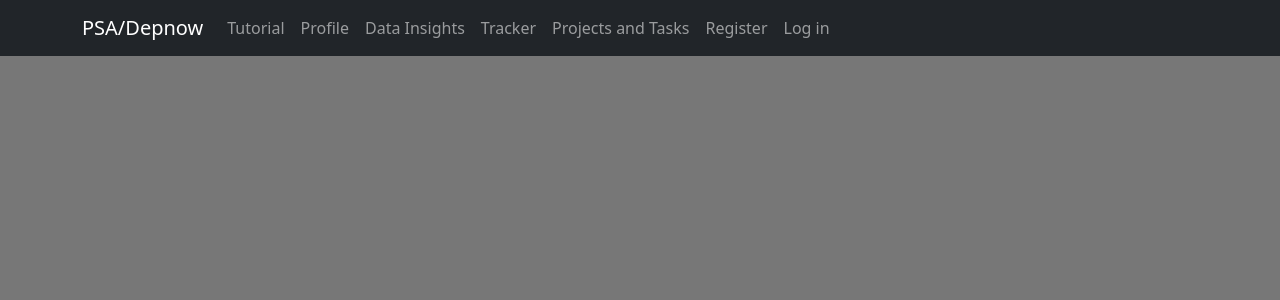
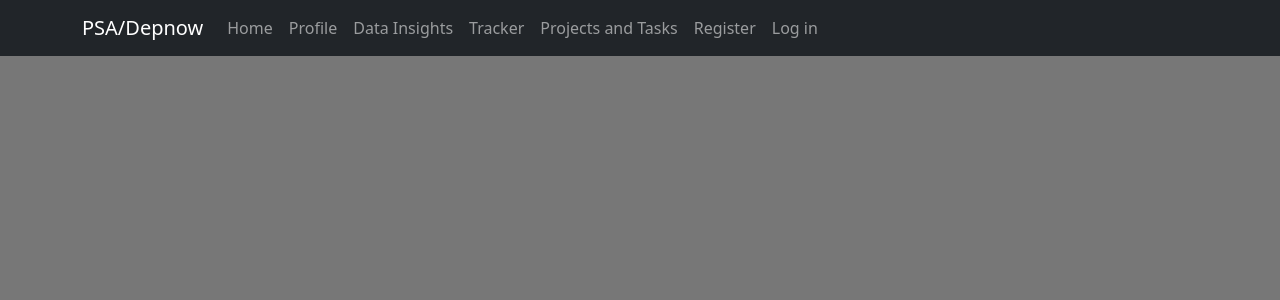
Before and after one commit to 2062GlossyLedge/Depnow_Web_App_, a Django app: template depnowApp/depnowAppMVC/templates/slideshow.html in a window 1280 px wide. Shown: the top 300 px of the page. Run offline with Django 4.2, Linux system fonts and the light colour scheme; the template is opened without the code that fills it, so the values that code supplies are empty; some libraries are stand-ins or nearby versions.

Commit message:
Made the tutorial the startin pg

```diff
--- a/depnowApp/depnowAppMVC/templates/base.html
+++ b/depnowApp/depnowAppMVC/templates/base.html
@@ -31,7 +31,7 @@
       <div class="collapse navbar-collapse" id="navbarNav">
         <ul class="navbar-nav">
           <li class="nav-item">
-            <a class="nav-link" href="{% url 'slideshow' %}">Tutorial</a>
+            <a class="nav-link" href="{% url 'slideshow' %}">Home</a>
           </li>
           <li class="nav-item">
             <a class="nav-link" href="{% url 'profile' %}">Profile</a>
--- a/depnowApp/depnowAppMVC/templates/slideshow.html
+++ b/depnowApp/depnowAppMVC/templates/slideshow.html
@@ -193,7 +193,7 @@
 </main>
 
 
-    <script src="/docs/5.0/dist/js/bootstrap.bundle.min.js" integrity="sha384-MrcW6ZMFYlzcLA8Nl+NtUVF0sA7MsXsP1UyJoMp4YLEuNSfAP+JcXn/tWtIaxVXM" crossorigin="anonymous"></script>
+    <!-- <script src="/docs/5.0/dist/js/bootstrap.bundle.min.js" integrity="sha384-MrcW6ZMFYlzcLA8Nl+NtUVF0sA7MsXsP1UyJoMp4YLEuNSfAP+JcXn/tWtIaxVXM" crossorigin="anonymous"></script> -->
 
 
   </body>
--- a/depnowApp/depnowAppMVC/views.py
+++ b/depnowApp/depnowAppMVC/views.py
@@ -2,7 +2,7 @@ from django.shortcuts import render
 
 # Create your views here.
 def base(request):
-    return render(request, 'base.html')
+    return render(request, 'slideshow.html')
 
 def slideshow(request):
     return render(request, 'slideshow.html')
```
Also changed, not shown: 1 other file.
